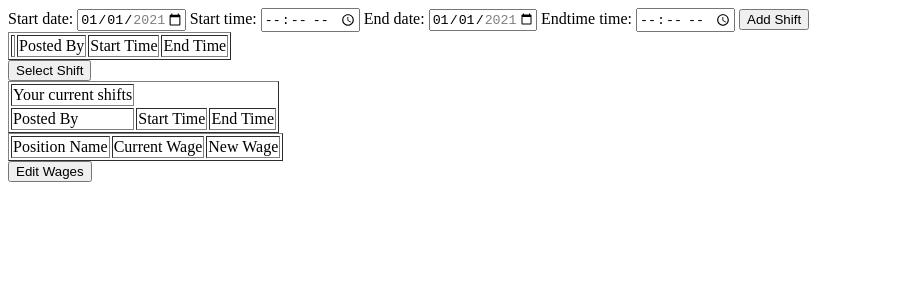
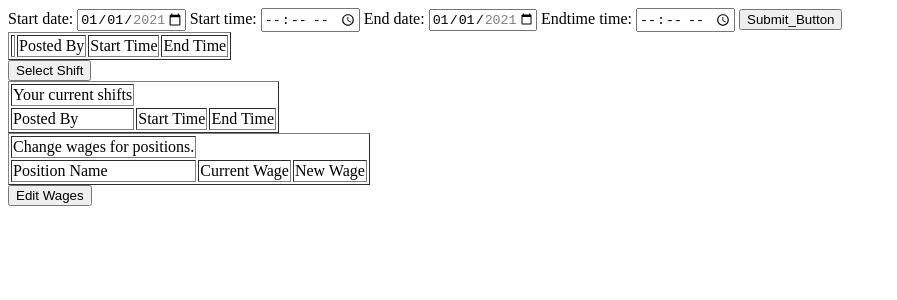
Before and after one commit to bowlingjared/clockIn, a Flask app: page /man in a window 1280 px wide. Shown: the top 300 px of the page, without its empty margins (0-897 px from the left). Run offline with Flask 2, Linux system fonts and the light colour scheme; data that the repository does not hold is empty.

Commit message:
Manager can edit position wages - UI & functional

```diff
--- a/dbquery.py
+++ b/dbquery.py
@@ -66,12 +66,12 @@
     return id
 
 # update the wages
-def update_wage(id):
+def update_wage(position_id, new_wage):
     cnx = mysql.connector.connect(user=connection_info.MyUser, password=connection_info.MyPassword,
                                   host=connection_info.MyHost,
                                   database=connection_info.MyDatabase)
     cursor = cnx.cursor()
-    query = f"UPDATE shift_position set num_emp_needed = num_emp_needed - 1 where shift_id = {id};"
+    query = f"UPDATE position SET wage = {new_wage} WHERE position_id = {position_id};"
 
     cursor.execute(query)
 
@@ -135,7 +135,7 @@
     cursor.close()
     cnx.close()
 
-    return shifts;
+    return shifts
 
 
 def get_emp_shifts(empID):
--- a/main.py
+++ b/main.py
@@ -6,9 +6,6 @@
 app.config['SECRET_KEY'] = 'you-will-never-guess'
 
 userID = None
-
-
-
 
 @app.route('/', methods=['GET', 'POST'])
 def login():
@@ -32,7 +29,6 @@
     global userID
     if request.method == 'POST':
         shiftreq = request.form.getlist('shift')
-        print(shiftreq)
         for shift in shiftreq:
             dbquery.take_shift(userID, shift)
     return render_template('employee.html', strs=dbquery.get_shifts(), working=dbquery.get_emp_shifts(userID))  # render a template
@@ -42,17 +38,23 @@
 def manager():
     global userID
     if request.method == 'POST':
-        if request.form['submit_button'] == 'Add Shift':
+        if request.form.get("submit_button"):
             dbquery.add_shift(request.form['BeginDate'], request.form['BeginTime'], request.form['EndDate'], request.form['EndTime'])
-        elif request.form['submit_button'] == 'Select Shift':
+        elif request.form.get("select_shift"):
             shiftreq = request.form.getlist('shift')
             for shift in shiftreq:
                 dbquery.take_shift(userID, shift)
-        elif request.form['submit_button'] == 'Edit Wages':
-            positionreq = request.form.getlist('position')
-            for position in positionreq:
-                dbquery.update_wage(position_id)
-
+        elif request.form.get('edit_wages'):
+            pos_idreq = request.form.getlist('pos_id')
+            newwagereq = request.form.getlist('new_wage')
+            index = 0
+            for new_wage in newwagereq:
+                # if not null, not contains characters, and greater than zero
+                if ((not new_wage == '') and
+                    (not new_wage.upper().isupper()) and
+                    (float(new_wage) >= 0)):
+                    dbquery.update_wage(pos_idreq[index], new_wage)
+                index = index + 1
     return render_template('manager.html', strs=dbquery.get_shifts(), working=dbquery.get_emp_shifts(userID), pos=dbquery.get_positions()) # render a template
 
 
--- a/templates/manager.html
+++ b/templates/manager.html
@@ -25,7 +25,7 @@
     <input type="time" id="EndTime" name="EndTime" required>
 
 
-    <INPUT TYPE="submit" name="submit_button" value="Add Shift" >
+    <BUTTON TYPE="submit" name="submit_button" value="Add Shift" > Submit_Button </BUTTON>
 
 </form>
 
@@ -50,7 +50,7 @@
 
         {% endfor %}
     </TABLE>
-    <INPUT TYPE="submit" value="Select Shift"></TD>
+    <BUTTON TYPE="submit" name="select_shift" value="Select Shift"> Select Shift </BUTTON>
 
 </form>
 
@@ -80,6 +80,9 @@
 <form method="POST" action="">
     <TABLE BORDER="1">
         <TR>
+            <TD>Change wages for positions.</TD>
+        </TR>
+        <TR>
             <TD>Position Name</TD>
             <TD>Current Wage</TD>
             <TD>New Wage</TD>
@@ -88,14 +91,15 @@
 
         {% for x in pos %}
             <TR>
+                <INPUT TYPE="hidden" VALUE={{ x[0] }} NAME='pos_id'>
                 <TD>{{ x[1] }}</TD>
-                <TD>{{ x[2] }}</TD>
-                <TD><INPUT TYPE="text" placeholder="new wage" NAME='position'></TD>
+                <TD>{{ x[2] }}<NAME=old_wage></TD>
+                <TD><INPUT TYPE="text" placeholder="new wage" NAME='new_wage'></TD>
             </TR>
 
         {% endfor %}
     </TABLE>
-    <INPUT TYPE="submit" value="Edit Wages"></TD>
+    <BUTTON TYPE="submit" name="edit_wages" value="Edit Wages"> Edit Wages </BUTTON>
 
 </form>
 
```
